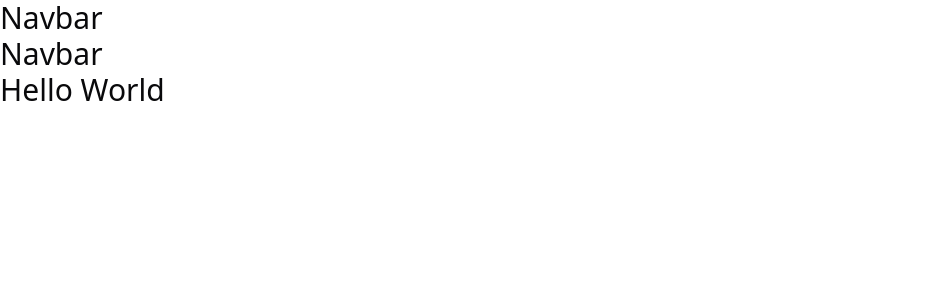
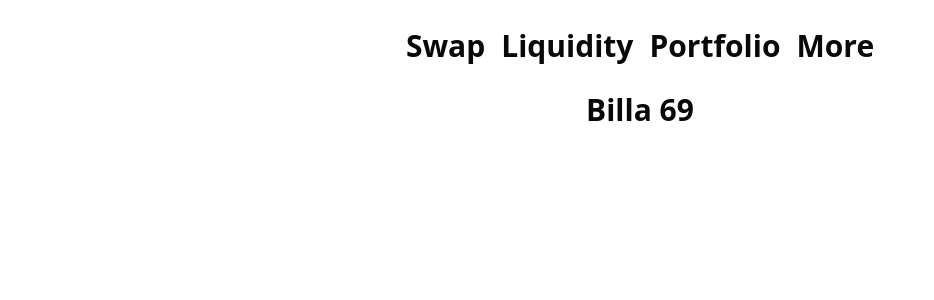
Before and after one commit to Kuzuri247/Defi, a React (Vite) app: page /liquidity in a window 1280 px wide. Shown: the top 300 px of the page, without its empty margins (0-934 px from the left). Built offline with nearby package versions, Linux system fonts and the light colour scheme.

Commit message:
added links

```diff
--- a/package.json
+++ b/package.json
@@ -16,6 +16,7 @@
     "lucide-react": "^0.454.0",
     "react": "^18.3.1",
     "react-dom": "^18.3.1",
+    "react-router-dom": "^6.27.0",
     "tailwind-merge": "^2.5.4",
     "tailwindcss-animate": "^1.0.7"
   },
--- a/src/App.tsx
+++ b/src/App.tsx
@@ -1,14 +1,44 @@
-
 import React from 'react'
 import './App.css'
 import Navbar from './components/Navbar'
+import { Router } from 'lucide-react'
+import { createBrowserRouter, RouterProvider } from 'react-router-dom'
+import Liquidity from './components/Liquidity'
+import Swap from './components/Swap'
+import Portfolio from './components/Portfolio'
+import More from './components/More'
+
+
+
 function App() {
 
+  const router = createBrowserRouter([
+    {
+      path: '/',
+      element: <App />,
+      errorElement: <App />,
+    },
+    {
+      path: '/swap',
+      element: < Swap/>,
+      errorElement: <App />,
+    },
+    {
+      path: '/liquidity',
+      element: <Liquidity />,
+      errorElement: <App />,
+    },
+    {
+      path: '/more ',
+      element: <More/>,
+      errorElement: <App />,
+    }
+  ])
 
   return (
-    <div className=" text-3xl">
+    <div className=" text-3xl font-bold text-center">
       <Navbar/>
-      Hello World
+      Billa 69
     </div>
   )
 }
--- /dev/null
+++ b/src/components/Liquidity.tsx
@@ -0,0 +1,9 @@
+import React from 'react'
+
+const Liquidity = () => {
+  return (
+    <div>Liquidity</div>
+  )
+}
+
+export default Liquidity
--- /dev/null
+++ b/src/components/More.tsx
@@ -0,0 +1,9 @@
+import React from 'react'
+
+const More = () => {
+  return (
+    <div>More</div>
+  )
+}
+
+export default More
--- a/src/components/Navbar.tsx
+++ b/src/components/Navbar.tsx
@@ -1,11 +1,19 @@
+import { create } from 'domain'
 import React from 'react'
+import {BrowserRouter as Router, Route, Link} from 'react-router-dom'
 
 const Navbar = () => {
+
+
+
   return (
     <div>
-        <h1>Navbar</h1>
-        <p>Navbar</p>
-
+        <nav  className="flex justify-center space-x-4 py-7">
+          <a href="src/components/Swap.tsx">Swap</a>
+          <a href="src/components/Liquidity.tsx">Liquidity</a>
+          <a href="src/components/Portfolio.tsx">Portfolio</a>
+          <a href="src/components/More.tsx">More</a>
+        </nav>
     </div>
   )
 }
--- /dev/null
+++ b/src/components/Portfolio.tsx
@@ -0,0 +1,9 @@
+import React from 'react'
+
+const Portfolio = () => {
+  return (
+    <div>Portfolio</div>
+  )
+}
+
+export default Portfolio
--- /dev/null
+++ b/src/components/Swap.tsx
@@ -0,0 +1,9 @@
+import React from 'react'
+
+const Swap = () => {
+  return (
+    <div>Swap</div>
+  )
+}
+
+export default Swap
```
Also changed, not shown: 1 other file (tests, documents, lock files or other folders).
